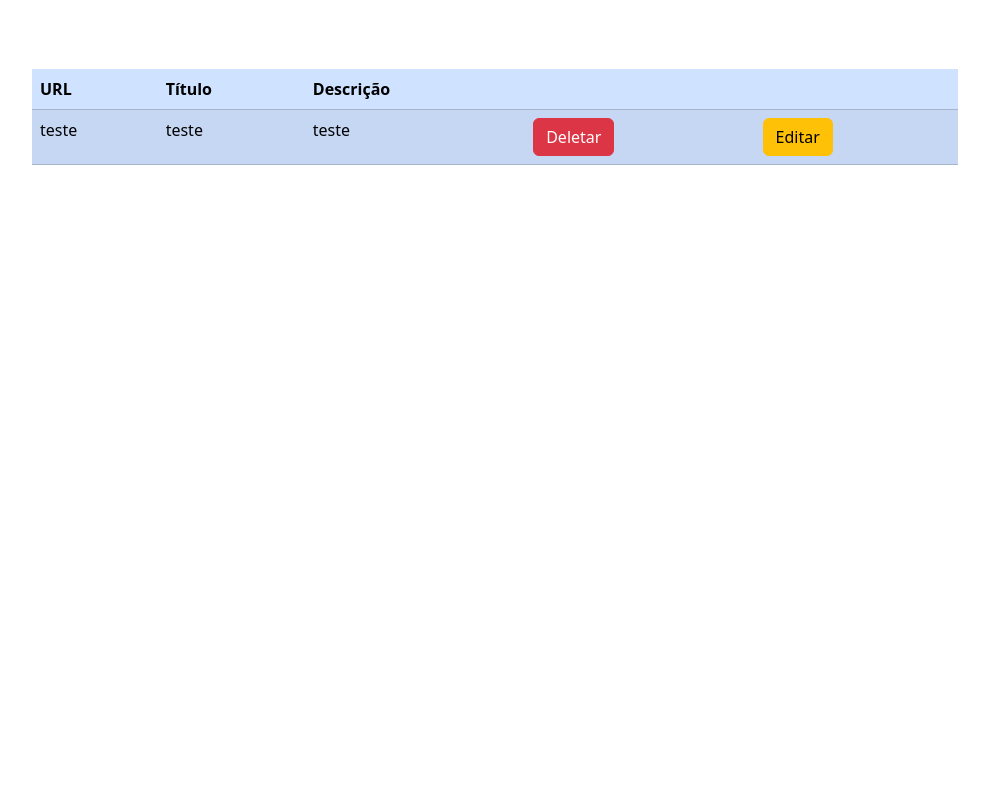
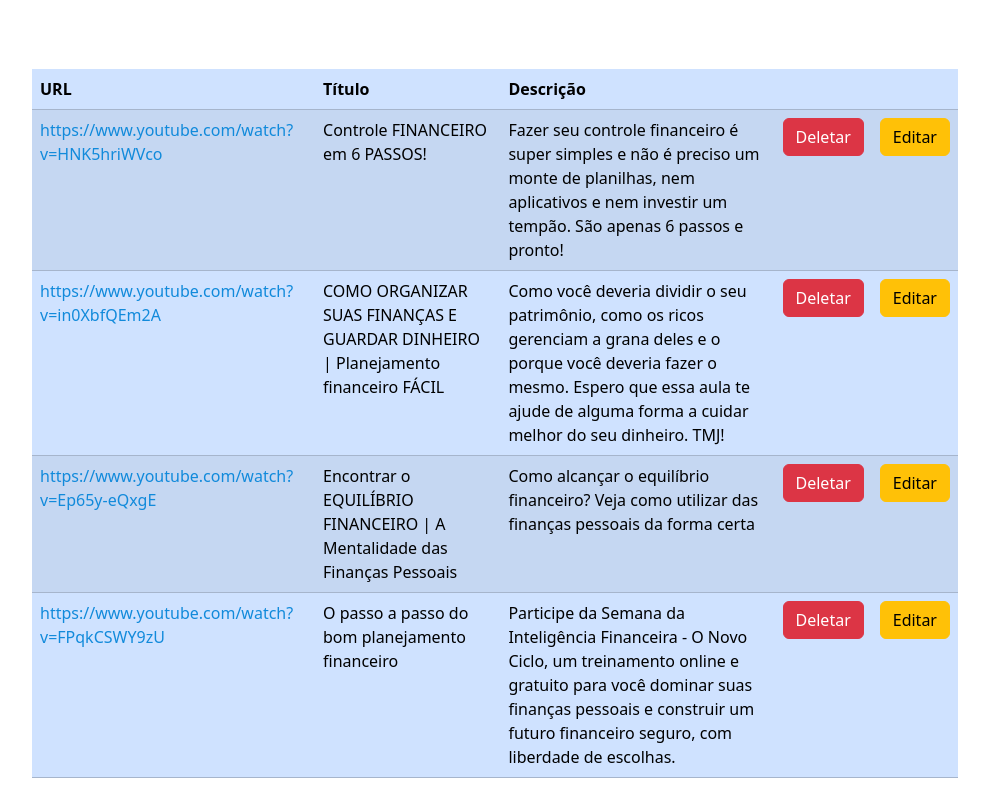
Before and after one commit to And-30/SPRINT_01, a website: page public/index.html in a window 1280 px wide. Shown: the part 501-1295 px from the top of the page, without its empty margins (145-1134 px from the left). Before the commit the page ends 800 px from the top, so only its background shows below. Drawn offline with nearby package versions, Linux system fonts and the light colour scheme.

Commit message:
Adicionando funcionalidades

```diff
--- a/package.json
+++ b/package.json
@@ -10,10 +10,10 @@
   "keywords": [],
   "author": "",
   "license": "ISC",
-  "description": "",
   "dependencies": {
     "body-parser": "^1.20.3",
     "express": "^4.21.1",
     "nodemon": "^3.1.7"
-  }
+  },
+  "description": ""
 }
--- a/public/index.html
+++ b/public/index.html
@@ -20,7 +20,7 @@
             <form action="" id="video-form" class="row justify-content-center mb-4" autocomplete="off">
 
                 <div class="col-10 mb-3 col-mb-8">
-                    <label for="url" class="form-label">URL</label>
+                    <label for="inputUrl" class="form-label">URL</label>
                     <div class="input-group">
                       <span class="input-group-text" id="basic-addon3">https:///www.youtube.com/</span>
                       <input type="text" class="form-control" id="inputUrl" aria-describedby="basic-addon3 basic-addon4">
@@ -28,12 +28,12 @@
                 </div>
 
                 <div class="col-10 mb-3 col-mb-8">
-                  <label for="exampleInputPassword1" class="form-label">Título</label>
+                  <label for="inputTitulo" class="form-label">Título</label>
                   <input type="text" class="form-control" id="inputTitulo">
                 </div>
 
                 <div class="col-10 mb-3 col-mb-8">
-                  <label for="exampleInputPassword1" class="form-label">Descrição</label>
+                  <label for="inputDescricao" class="form-label">Descrição</label>
                   <textarea class="form-control" id="inputDescricao" rows="3"></textarea>
                 </div>
 
--- a/public/script.js
+++ b/public/script.js
@@ -29,7 +29,7 @@ function showData() {
 
             videoList.forEach(function (element, index) {
                 html += "<tr>";
-                html += "<td>" + element.url + "</td>";
+                html += '<td><a href="'+ element.url +'" target="_blank" class="link-style"rel="noopener noreferrer"> '+ element.url +'</a></td>';
                 html += "<td>" + element.titulo + "</td>";
                 html += "<td>" + element.descricao + "</td>";
                 html += '<td><button onclick="deleteData(' + index + ')" class="btn btn-danger">Deletar</button></td>';
--- a/public/style.css
+++ b/public/style.css
@@ -11,3 +11,13 @@
 #Update {
     display: none;
 }
+
+.link-style {
+    text-decoration: none;
+    cursor: pointer;
+    color: #118ADB;
+}
+
+.link-style:hover{
+    color: #073A5C;
+}
--- a/videoList.json
+++ b/videoList.json
@@ -1,7 +1,22 @@
 [
   {
-    "url": "teste",
-    "titulo": "teste",
-    "descricao": "teste"
+    "url": "https://www.youtube.com/watch?v=HNK5hriWVco",
+    "titulo": "Controle FINANCEIRO em 6 PASSOS!",
+    "descricao": "Fazer seu controle financeiro é super simples e não é preciso um monte de planilhas, nem aplicativos e nem investir um tempão. São apenas 6 passos e pronto!"
+  },
+  {
+    "url": "https://www.youtube.com/watch?v=in0XbfQEm2A",
+    "titulo": "COMO ORGANIZAR SUAS FINANÇAS E GUARDAR DINHEIRO | Planejamento financeiro FÁCIL",
+    "descricao": "Como você deveria dividir o seu patrimônio, como os ricos gerenciam a grana deles e o porque você deveria fazer o mesmo. \nEspero que essa aula te ajude de alguma forma a cuidar melhor do seu dinheiro. TMJ!"
+  },
+  {
+    "url": "https://www.youtube.com/watch?v=Ep65y-eQxgE",
+    "titulo": "Encontrar o EQUILÍBRIO FINANCEIRO | A Mentalidade das Finanças Pessoais",
+    "descricao": "Como alcançar o equilíbrio financeiro? Veja como utilizar das finanças pessoais da forma certa"
+  },
+  {
+    "url": "https://www.youtube.com/watch?v=FPqkCSWY9zU",
+    "titulo": "O passo a passo do bom planejamento financeiro",
+    "descricao": "Participe da Semana da Inteligência Financeira - O Novo Ciclo, um treinamento online e gratuito para você dominar suas finanças pessoais e construir um futuro financeiro seguro, com liberdade de escolhas."
   }
 ]
```
Also changed, not shown: 1 other file.
